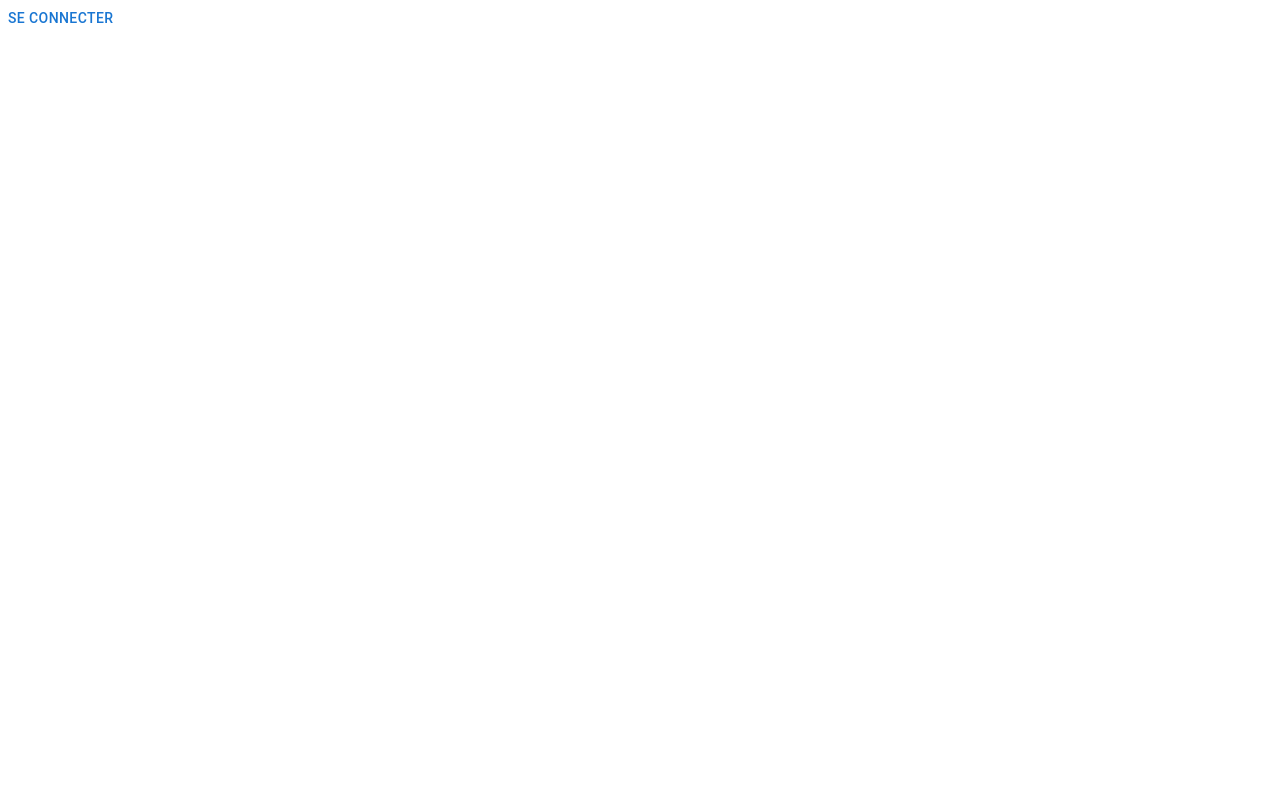
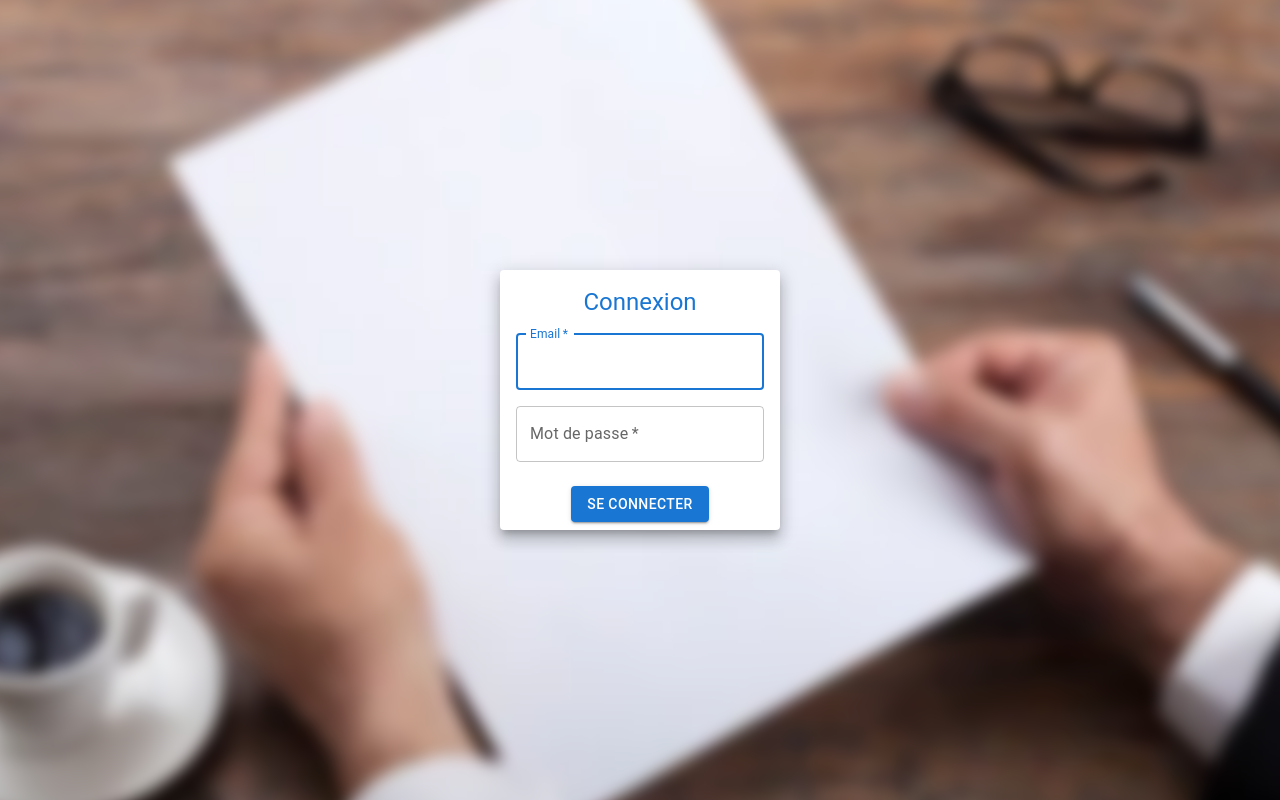
Before and after one commit to JeremyGendre/template-react-app, a React (Create React App) app: page / in a window 1280 px wide. Built offline with nearby package versions, Linux system fonts and the light colour scheme.

Commit message:
add lab, login form

```diff
--- a/package.json
+++ b/package.json
@@ -6,6 +6,7 @@
     "@emotion/react": "^11.7.1",
     "@emotion/styled": "^11.6.0",
     "@mui/icons-material": "^5.3.0",
+    "@mui/lab": "^5.0.0-alpha.65",
     "@mui/material": "^5.3.0",
     "@testing-library/react": "^11.2.7",
     "@testing-library/user-event": "^12.8.3",
--- a/src/App.css
+++ b/src/App.css
@@ -1,4 +1,85 @@
+.text-center {text-align: center;}
+
+.align-items-center {align-items: center;}
+
+.justify-center {justify-content: center;}
+.justify-between {justify-content: space-between;}
+.justify-end {justify-content: end;}
+.justify-around {justify-content: space-around;}
+
+.d-flex {display: flex;}
+.d-block {display: block;}
+.d-none {display: none;}
+
+.flex-wrap{
+    flex-wrap: wrap;
+}
+
+.w-full {width: 100%;}
+.h-full {height: 100%;}
+
+.w-screen {width: 100vw;}
+.h-screen {height: 100vh;}
+
+.m-auto {margin: auto;}
+
+.my-1 {
+    margin-top: 0.5em;
+    margin-bottom: 0.5em;
+}
+.my-2 {
+    margin-top: 1em;
+    margin-bottom: 1em;
+}
+.my-auto{margin-top: auto; margin-bottom: auto;}
+.mx-1 {
+    margin-left: 0.5em;
+    margin-right: 0.5em;
+}
+.mx-2 {
+    margin-left: 1em;
+    margin-right: 1em;
+}
+.m-1{margin: 0.5em;}
+.m-2{margin: 1em;}
+
+.p-1{padding: 0.5em;}
+.p-2{padding: 1em;}
+
+.mt-2 {margin-top: 1em;}
+.mb-2 {margin-bottom: 1em;}
+
+.mr-2 {margin-right: 1em;}
+.ml-2 {margin-left: 1em;}
+
+.absolute{position: absolute;}
+.relative{position: relative;}
+
+.font-bold{ font-weight: bold;}
+
+.error{
+    color: #c11515;
+}
+
 .no-decoration-link{
     text-decoration: none;
     color: inherit;
 }
+
+/* Specific */
+
+.login-bg:before{
+    content: "";
+    position: absolute;
+    background-image: url(../public/images/login_background.PNG);
+    background-attachment: scroll;
+    background-position: center;
+    background-repeat: no-repeat;
+    background-size: cover;
+    top: 0;
+    left: 0;
+    right: 0;
+    bottom: 0;
+    filter: blur(8px);
+    margin: -100px; /* this will do the trick */
+}
--- a/src/page/LoginPage.js
+++ b/src/page/LoginPage.js
@@ -1,12 +1,79 @@
 import Button from "@mui/material/Button";
-import {useContext} from "react";
+import {useContext, useState} from "react";
 import {UserContext} from "../context/UserContext";
+import {Card, CardActions, CardContent, TextField, Typography} from "@mui/material";
+import {LoadingButton} from "@mui/lab";
 
 export default function LoginPage() {
     const {login} = useContext(UserContext);
+
+    const [email, setEmail] = useState("");
+    const [password, setPassword] = useState("");
+    const [loading, setLoading] = useState(false);
+    const [error, setError] = useState(null);
+
+    const handleLogin = (e) => {
+        e.preventDefault();
+        setLoading(true);
+        setError(null);
+        login();
+    }
     return (
-        <div>
-            <Button onClick={login}>Se connecter</Button>
+        <div className="d-flex w-full h-screen">
+            <div className="w-full h-full absolute login-bg" style={{overflow: 'hidden'}}/>
+            <form onSubmit={handleLogin} className="m-auto" style={{zIndex: 100}}>
+                <Card sx={{ minWidth: 275 }} elevation={10}>
+                    <CardContent>
+                        <Typography
+                            gutterBottom
+                            variant="h5"
+                            component="div"
+                            className="text-center"
+                            color="primary"
+                        >
+                            Connexion
+                        </Typography>
+                        <div className="mt-2">
+                            <TextField
+                                required
+                                autoFocus
+                                type="email"
+                                label="Email"
+                                variant="outlined"
+                                className="w-full"
+                                value={email}
+                                onChange={(e) => {
+                                    setEmail(e.target.value);
+                                }}
+                            />
+                        </div>
+                        <div className="mt-2">
+                            <TextField
+                                required
+                                type="password"
+                                label="Mot de passe"
+                                variant="outlined"
+                                className="w-full"
+                                value={password}
+                                onChange={(e) => {
+                                    setPassword(e.target.value);
+                                }}
+                            />
+                        </div>
+                        {error && <div className="mt-2 error">{error}</div>}
+                    </CardContent>
+                    <CardActions className="d-flex justify-center">
+                        <LoadingButton
+                            disabled={loading}
+                            loading={loading}
+                            type="submit"
+                            variant="contained"
+                        >
+                            Se connecter
+                        </LoadingButton>
+                    </CardActions>
+                </Card>
+            </form>
         </div>
     );
 }
```
Also changed, not shown: public/images/login_background.PNG (added), 1 other file (tests, documents, lock files or other folders).
